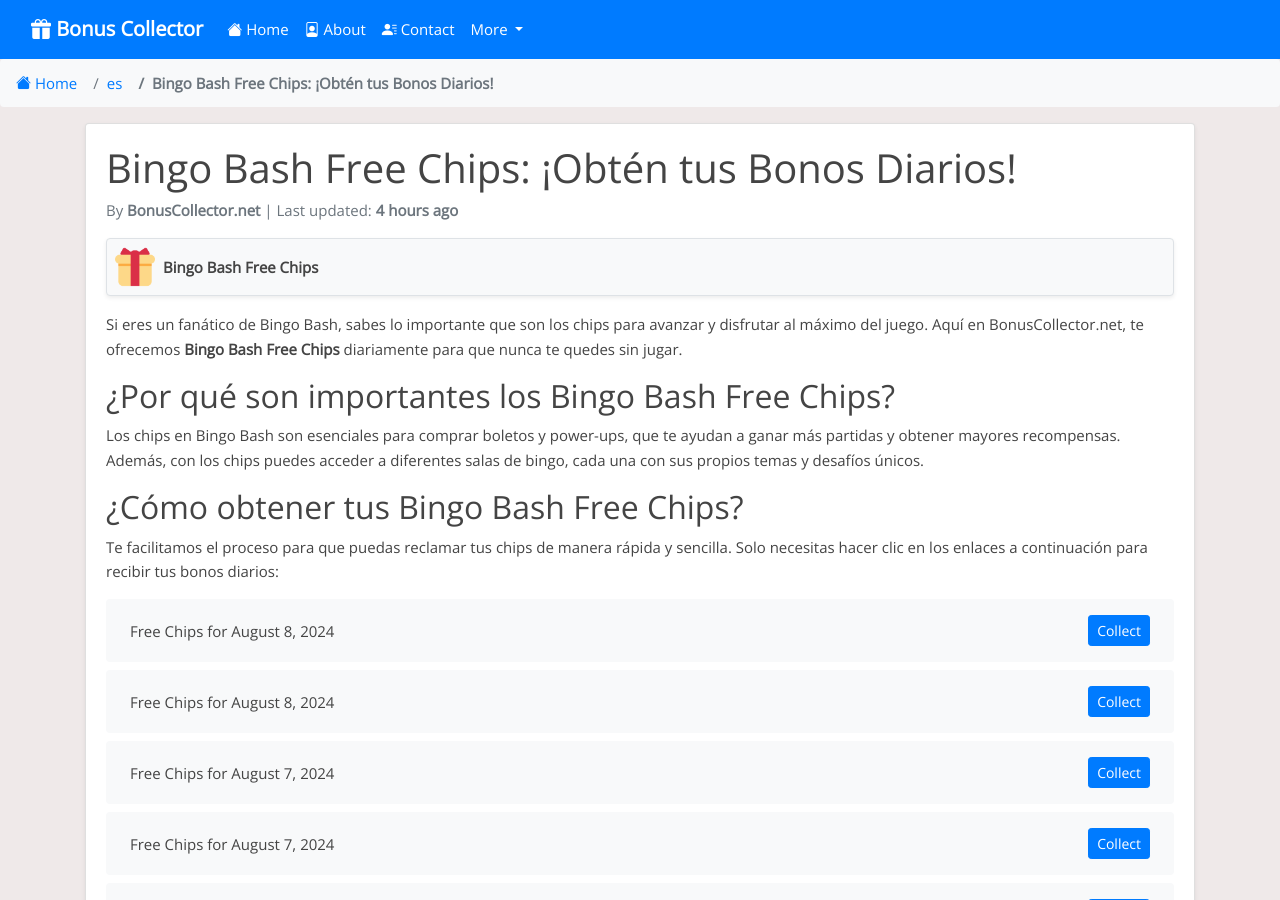
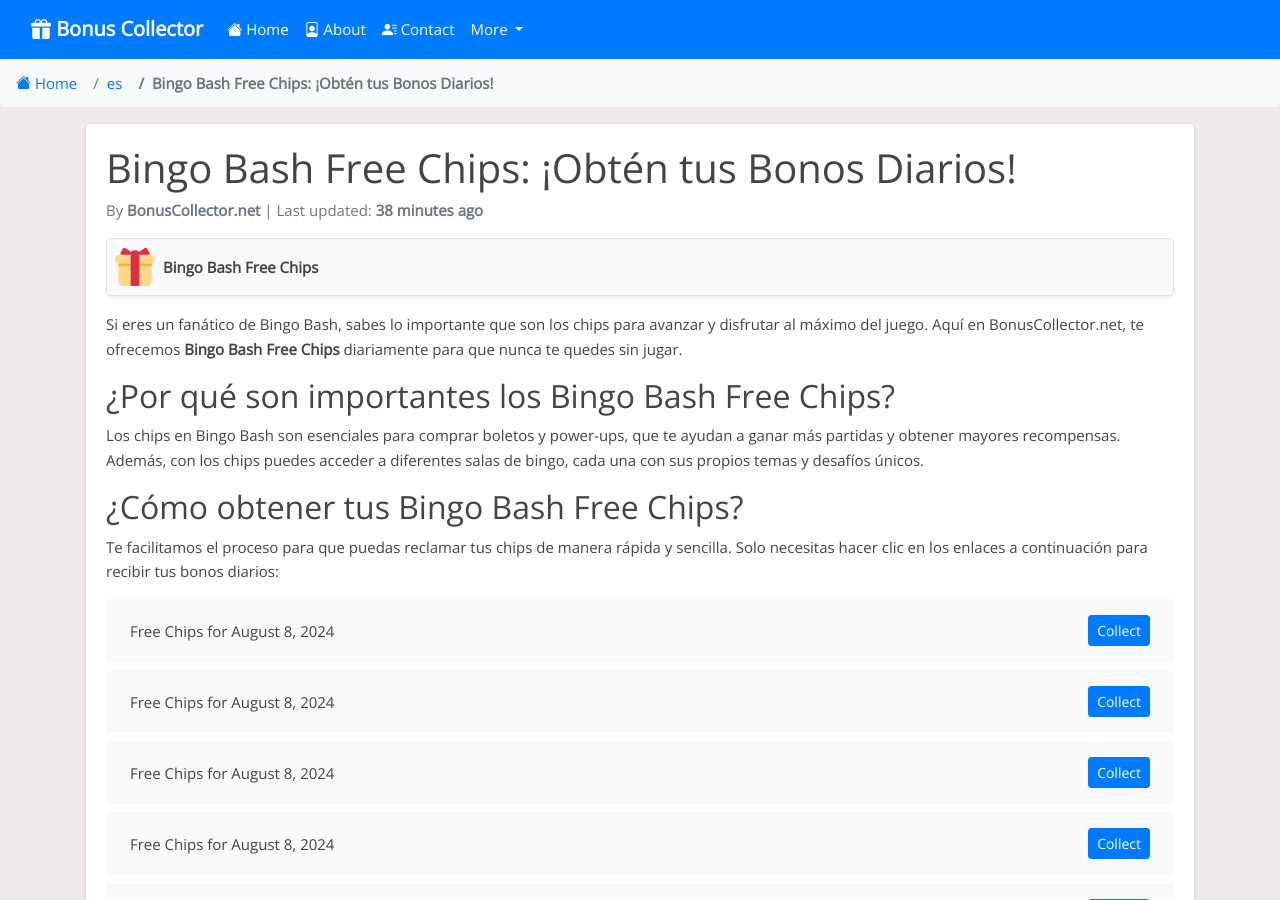
Before and after one commit to Prollad99/bs-net, a Jekyll site: the page built from es/_posts/2024-07-17-bingo-bash.md, in a window 1280 px wide and 900 px high. Built offline with Jekyll 4.4.1, drawn with Linux system fonts in a browser that asks for light colours; nearby versions of some CDN libraries; comment, search, counter and statistics services are not loaded; some of the changed text lies outside the part shown.

Commit message:
Update bingo-bash reward links and last modified date

```diff
--- a/_data/include_files.yml
+++ b/_data/include_files.yml
@@ -8,7 +8,7 @@
   last_modified: 2024-08-08 04:37:03
 
 bingo-bash.html:
-  last_modified: 2024-08-08 03:33:16
+  last_modified: 2024-08-08 07:30:56
 
 house-of-fun.html:
   last_modified: 2024-08-08 04:10:29
--- a/_includes/bingo-bash.html
+++ b/_includes/bingo-bash.html
@@ -1,4 +1,12 @@
 <ul class="list-group mt-3 mb-4">
+  <li class="list-group-item d-flex justify-content-between align-items-center">
+    <span>Free Chips for August 8, 2024</span>
+    <a href="https://bingo.bitrhymes.com/apps/bingo/facebook/app/ads/viral.php?device=androidp&hash=f2c5d1fbf9b1fc5d7f0e9b88f24b0ab6&fr_id=&time=&type=OTR&item_id=0&verify=&ptyp=bot&ctyp=pab1&se=&yahoo_id=&ref=viral&us_type=&rc=eyJzdCI6MTcyMzEwMTM3OSwiZXQiOjE3MjMxNzMzNzksInJuIjo5MzAsInJ3ZCI6eyJjaGlwcyI6OH0sIm1faWQiOiI2MDY1MDg5MTEzNTM5MDUwIiwic3JjIjoiY2hhdGZ1ZWwifQ%3D%3D&ref=viral&ref_2=na&ref_3=na&ptyp=bot&ctyp=pab1" class="btn btn-primary btn-sm">Collect</a>
+  </li>
+  <li class="list-group-item d-flex justify-content-between align-items-center">
+    <span>Free Chips for August 8, 2024</span>
+    <a href="https://bingo.bitrhymes.com/apps/bingo/facebook/app/ads/viral.php?device=androidp&hash=c34fb6d9154f283d7567db2827779ab8&fr_id=&time=&type=OTR&item_id=0&verify=&ptyp=bot&ctyp=&se=&yahoo_id=&ref=viral&us_type=&rc=eyJzdCI6MTcyMzEwMTQxNywiZXQiOjE3MjMxNzM0MTcsInJuIjozOTIsInJ3ZCI6eyJjaGlwcyI6MTB9LCJtX2lkIjoiNjA2NTA4OTExMzUzOTA1MCIsInNyYyI6ImNoYXRmdWVsIn0%3D&ref=viral&ref_2=na&ref_3=na&ptyp=bot&ctyp=na" class="btn btn-primary btn-sm">Collect</a>
+  </li>
   <li class="list-group-item d-flex justify-content-between align-items-center">
     <span>Free Chips for August 8, 2024</span>
     <a href="https://scrb.ly/43wniTy" class="btn btn-primary btn-sm">Collect</a>
@@ -391,12 +399,4 @@
     <span>Free Chips for Invalid Date</span>
     <a href="https://bingo.bitrhymes.com/apps/bingo/facebook/app/ads/viral.php?device=androidp&hash=4e6894361357d0c0fff1fad24b1404f3&fr_id=&time=&type=OTR&item_id=0&verify=&ptyp=bot&ctyp=&se=&yahoo_id=&ref=viral&us_type=&rc=eyJzdCI6MTcyMTYzNDA1MSwiZXQiOjE3MjE3MDYwNTEsInJuIjoxNDAsInJ3ZCI6eyJjaGlwcyI6MTB9LCJtX2lkIjoiNjQzNjI4MzkyNjQyNDQ0NCIsInNyYyI6ImNoYXRmdWVsIn0%3D&ref=viral&ref_2=na&ref_3=na&ptyp=bot&ctyp=na" class="btn btn-primary btn-sm">Collect</a>
   </li>
-  <li class="list-group-item d-flex justify-content-between align-items-center">
-    <span>Free Chips for Invalid Date</span>
-    <a href="https://scrb.ly/4abg9KT" class="btn btn-primary btn-sm">Collect</a>
-  </li>
-  <li class="list-group-item d-flex justify-content-between align-items-center">
-    <span>Free Chips for Invalid Date</span>
-    <a href="https://scrb.ly/4cnM7oV" class="btn btn-primary btn-sm">Collect</a>
-  </li>
 </ul>
```
Also changed, not shown: links-json/bingo-bash.json (+8 -6 lines).
